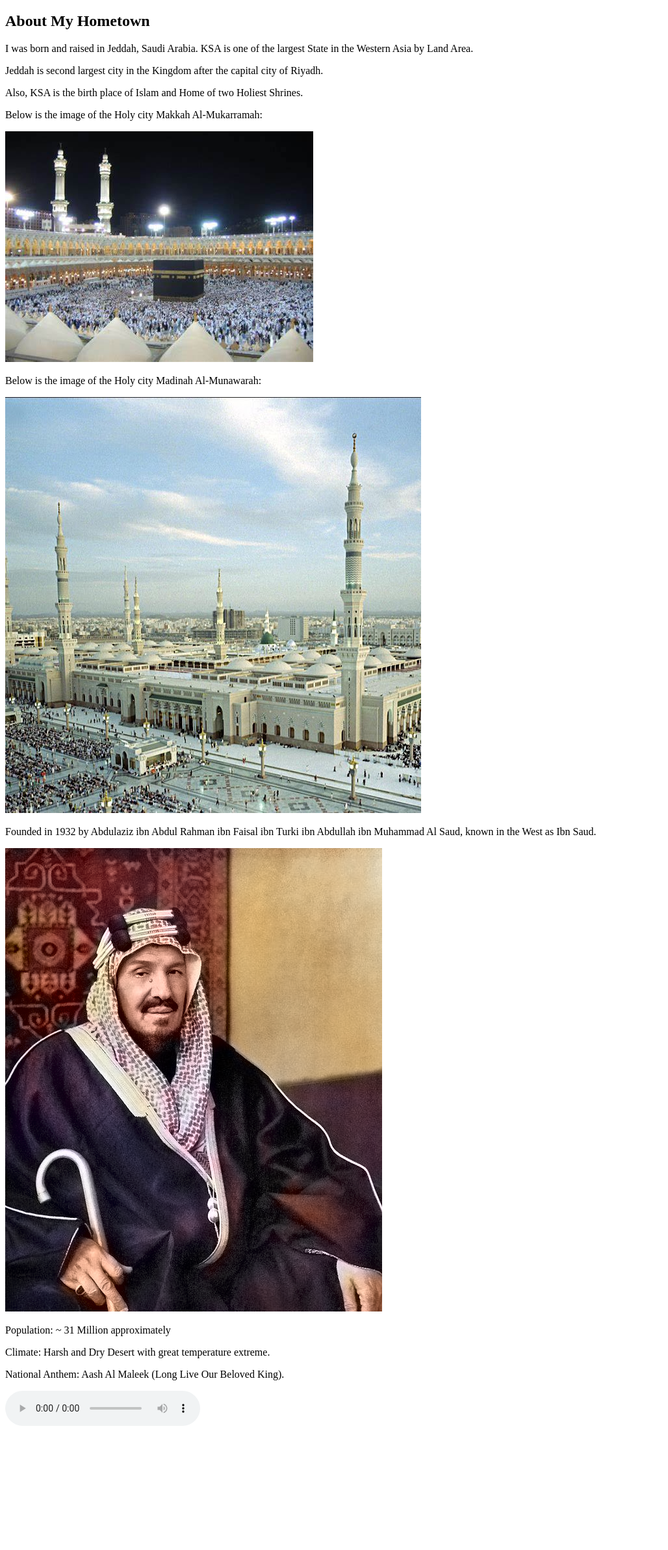
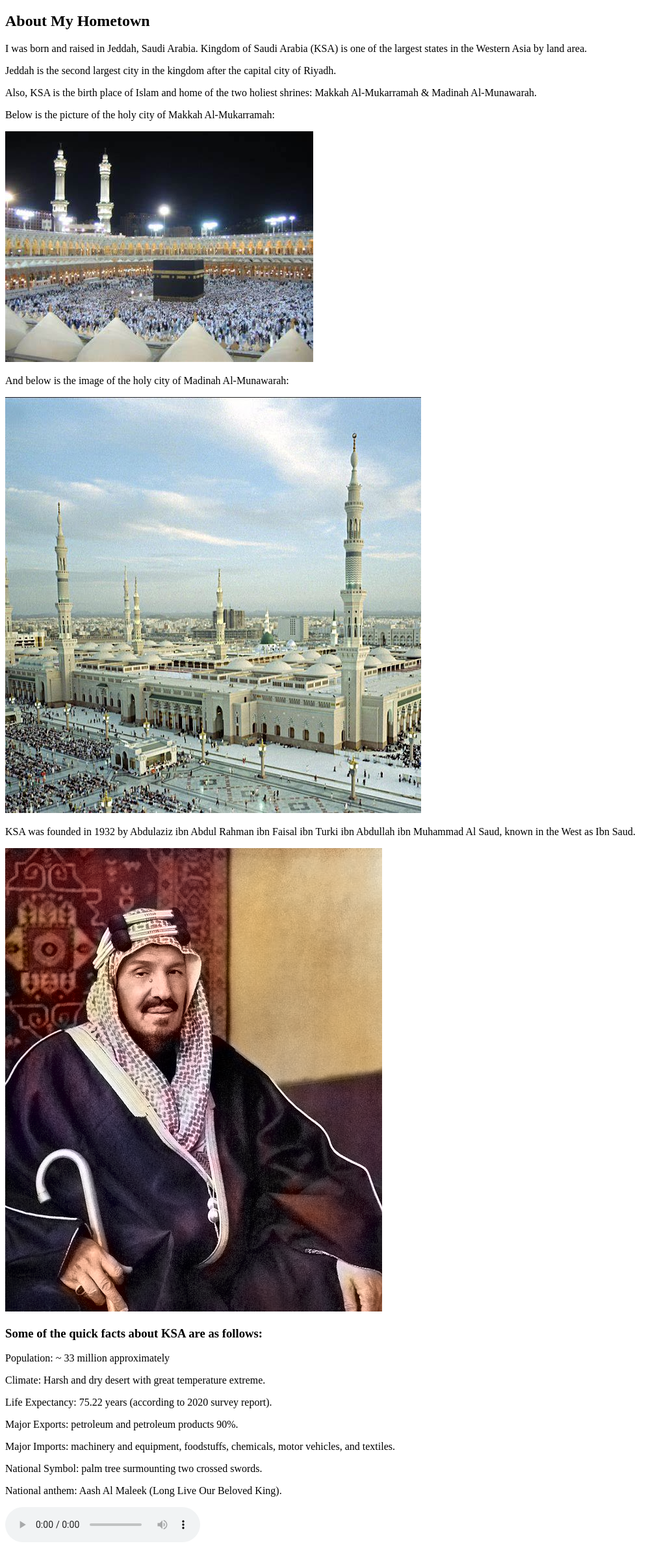
Before and after one commit to RidaATariq/itmd361-project1, a plain HTML site: page index.html in a window 1280 px wide. Shown: the part 131-2516 px from the top of the page at 65% size, without its empty margins (0-1028 px from the left). Before the commit the page ends 2337 px from the top, so only its background shows below. Drawn offline with Linux system fonts and the light colour scheme.

Commit message:
Update index.html

```diff
--- a/index.html
+++ b/index.html
@@ -19,18 +19,23 @@
 
     <section>
     <h2>About My Hometown</h2>
-    <p>I was born and raised in Jeddah, Saudi Arabia. KSA is one of the largest State in the Western Asia by Land Area.</p>
-    <p>Jeddah is second largest city in the Kingdom after the capital city of Riyadh.</p>
-    <p>Also, KSA is the birth place of Islam and Home of two Holiest Shrines.</p>
-    <p>Below is the image of the Holy city Makkah Al-Mukarramah:</p>
+    <p>I was born and raised in Jeddah, Saudi Arabia. Kingdom of Saudi Arabia (KSA) is one of the largest states in the Western Asia by land area.</p>
+    <p>Jeddah is the second largest city in the kingdom after the capital city of Riyadh.</p>
+    <p>Also, KSA is the birth place of Islam and home of the two holiest shrines: Makkah Al-Mukarramah & Madinah Al-Munawarah.</p>
+    <p>Below is the picture of the holy city of Makkah Al-Mukarramah:</p>
     <img src="media/makkah.jpg" alt="Makkah Al-Mukarramah">
-    <p>Below is the image of the Holy city Madinah Al-Munawarah:</p>
+    <p>And below is the image of the holy city of Madinah Al-Munawarah:</p>
     <img src="media/madinah.jpg" alt="Madinah Al-Munawarah">
-    <p>Founded in 1932 by Abdulaziz ibn Abdul Rahman ibn Faisal ibn Turki ibn Abdullah ibn Muhammad Al Saud, known in the West as Ibn Saud.</p>
+    <p>KSA was founded in 1932 by Abdulaziz ibn Abdul Rahman ibn Faisal ibn Turki ibn Abdullah ibn Muhammad Al Saud, known in the West as Ibn Saud.</p>
     <img src="media/ibn_saud.png" alt="Ibn_Saud">
-    <p>Population: ~ 31 Million approximately</p>
-    <p>Climate: Harsh and Dry Desert with great temperature extreme.</p>
-    <p>National Anthem: Aash Al Maleek (Long Live Our Beloved King).</p>
+    <h3>Some of the quick facts about KSA are as follows:</h3>
+    <p>Population: ~ 33 million approximately</p>
+    <p>Climate: Harsh and dry desert with great temperature extreme.</p>
+    <p>Life Expectancy: 75.22 years (according to 2020 survey report).</p>
+    <p>Major Exports: petroleum and petroleum products 90%.</p>
+    <p>Major Imports: machinery and equipment, foodstuffs, chemicals, motor vehicles, and textiles.</p>
+    <p>National Symbol: palm tree surmounting two crossed swords.</p>
+    <p>National anthem: Aash Al Maleek (Long Live Our Beloved King).</p>
     <audio controls>
       <source src="media/ash_al_maleek_instrumental.mp3" type="audio/mpeg">
       Your browser does not support the audio element.
```
